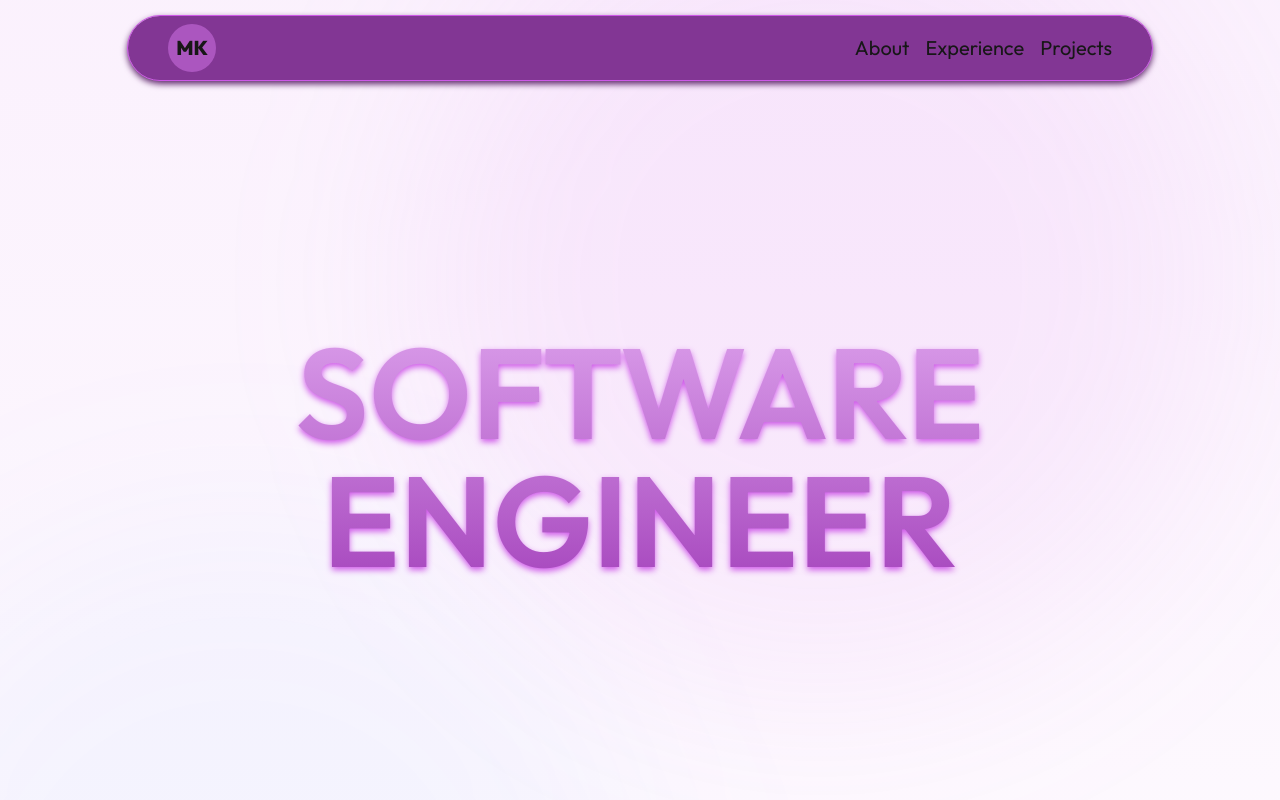
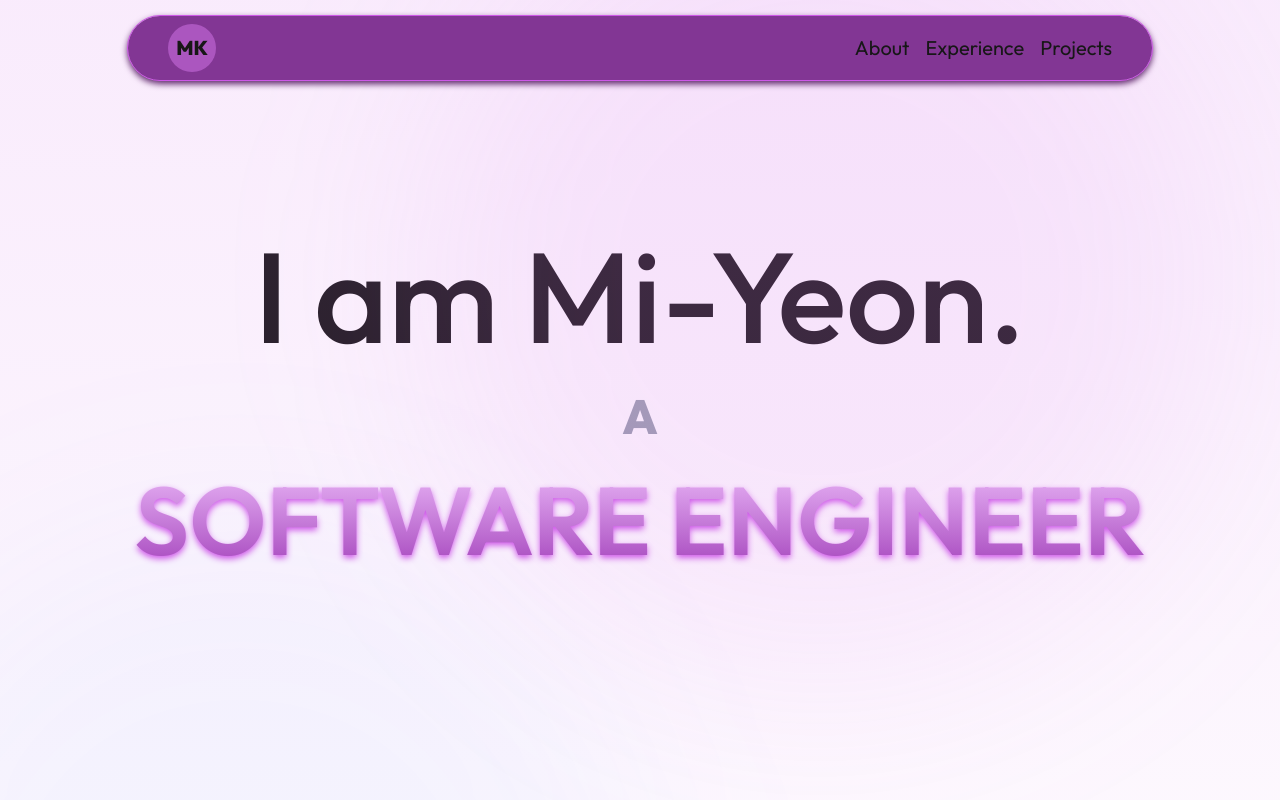
Before and after one commit to Mi-Yeon-Kim/portfolio-website, a Next.js app: page / in a window 1280 px wide. Shown: the top 800 px of the page. Built offline with nearby package versions, Linux system fonts and the light colour scheme; a web font is replaced by a local one.

Commit message:
update layout and hero section

```diff
--- a/app/Data/data.tsx
+++ b/app/Data/data.tsx
@@ -18,7 +18,7 @@ export const profile: Profile =
 
     about: {
         short: "Software Engineer",
-        detail: "I'm a Software Engineer with 10+ years of experience delivering modernization for full-stack projects, as well as desktop applications. Solving complex problems with no clear answer is my passion. While not delivering enterprise code, I enjoy reverse engineering, game modding, and game developmment.",
+        detail: "I'm a Creative and Resourceful Software Engineer with 10+ years of experience delivering modernization for full-stack projects, as well as desktop applications. Solving complex problems with no clear answer is my passion. While not delivering enterprise code, I enjoy reverse engineering, game modding, and game developmment.",
     },
 
     jobs: [
--- a/app/components/Hero.tsx
+++ b/app/components/Hero.tsx
@@ -1,20 +1,25 @@
+import { profile } from "../Data/data";
 import PageSection from "./PageSection";
 
 export default function Hero({content} : {content: string})
 {
     return (
-    <>
+    <section className="relative w-full h-screen flex items-center justify-center">
         <div className="absolute right-15 -top-30 bg-primary-400/10 rounded-full size-200 blur-[100px]"></div>
         <div className="absolute -left-40 top-130 bg-blue-400/5 rounded-full size-200 blur-[100px]"></div>
-    <div className="absolute w-full h-[200vh] bg-linear-to-b/oklch from-primary-400/10 to-primary-400/0"></div>
-    <PageSection link="">
-        <h1 className="pt-16 text-9xl text-center font-semibold text-transparent
+        <div className="absolute w-full h-[230vh] bg-linear-to-b/oklch from-primary-400/20 to-primary-400/0"></div>
+
+        <div className="container text-center flex flex-col gap-8">
+            <p className="text-9xl font-medium">I am {profile.person.firstName}.</p>
+            <p className="text-5xl font-extrabold text-gray-400">A</p>
+            <h1 className="text-8xl font-semibold text-transparent
             bg-clip-text bg-linear-to-b from-primary-200 to-primary-600 uppercase
             drop-shadow-md drop-shadow-primary-500
 
             animate-fade-in
             ">{content}</h1>
-    </PageSection>
-    </>
+
+        </div>
+    </section>
     );
 }
--- a/app/components/NavMenu.tsx
+++ b/app/components/NavMenu.tsx
@@ -3,8 +3,8 @@ import { profile } from "../Data/data";
 export default function NavMenu()
 {
     return (
-    <nav className="sticky z-10 top-4 rounded-full w-8/10 min-h-10 text-xl py-2 px-10 bg-primary-700
-    flex flex-row justify-between items-center drop-shadow-md drop-shadow-primary-800 outline outline-primary-500">
+    <nav className="fixed left-0 right-0 mx-auto z-10 top-4 rounded-full w-[80%] max-w-[1920px] min-h-10 text-xl py-2 px-10 bg-primary-700
+    flex flex-row self-center justify-between items-center drop-shadow-md drop-shadow-primary-800 outline outline-primary-500">
         <a href="#top" className="bg-primary-400/50 rounded-full size-12 text-center inline-grid place-items-center font-extrabold">{profile.person.initial}</a>
         <span>
             <ul className="flex flex-row gap-4">
--- a/app/components/PageSection.tsx
+++ b/app/components/PageSection.tsx
@@ -2,7 +2,7 @@ import { ReactNode } from "react";
 
 export default function PageSection({children, link} : {children: ReactNode, link: string})
 {
-    return <section className="relative py-50 w-3/5" id={link}>
+    return <section className="container mx-auto py-50" id={link}>
         {children}
     </section>;
 }
--- a/app/layout.tsx
+++ b/app/layout.tsx
@@ -22,7 +22,7 @@ export default function RootLayout({
       lang="en"
       className={`${outfitSans.variable} h-full antialiased scroll-smooth`}
     >
-      <body className="min-h-full flex flex-col items-center select-none font-outfit overflow-x-clip">{children}</body>
+      <body className="select-none font-outfit overflow-x-clip">{children}</body>
     </html>
   );
 }
--- a/app/page.tsx
+++ b/app/page.tsx
@@ -8,9 +8,11 @@ export default function Home() {
   return (
     <>
       <NavMenu></NavMenu>
-      <Hero content={profile.person.title}></Hero>
-      <AboutSection></AboutSection>
-      <ExperienceSection></ExperienceSection>
+      <main>
+        <Hero content={profile.person.title}></Hero>
+        <AboutSection></AboutSection>
+        <ExperienceSection></ExperienceSection>
+      </main>
     </>
   );
 }
```
Lines whose indentation alone changed are shown as unchanged.
